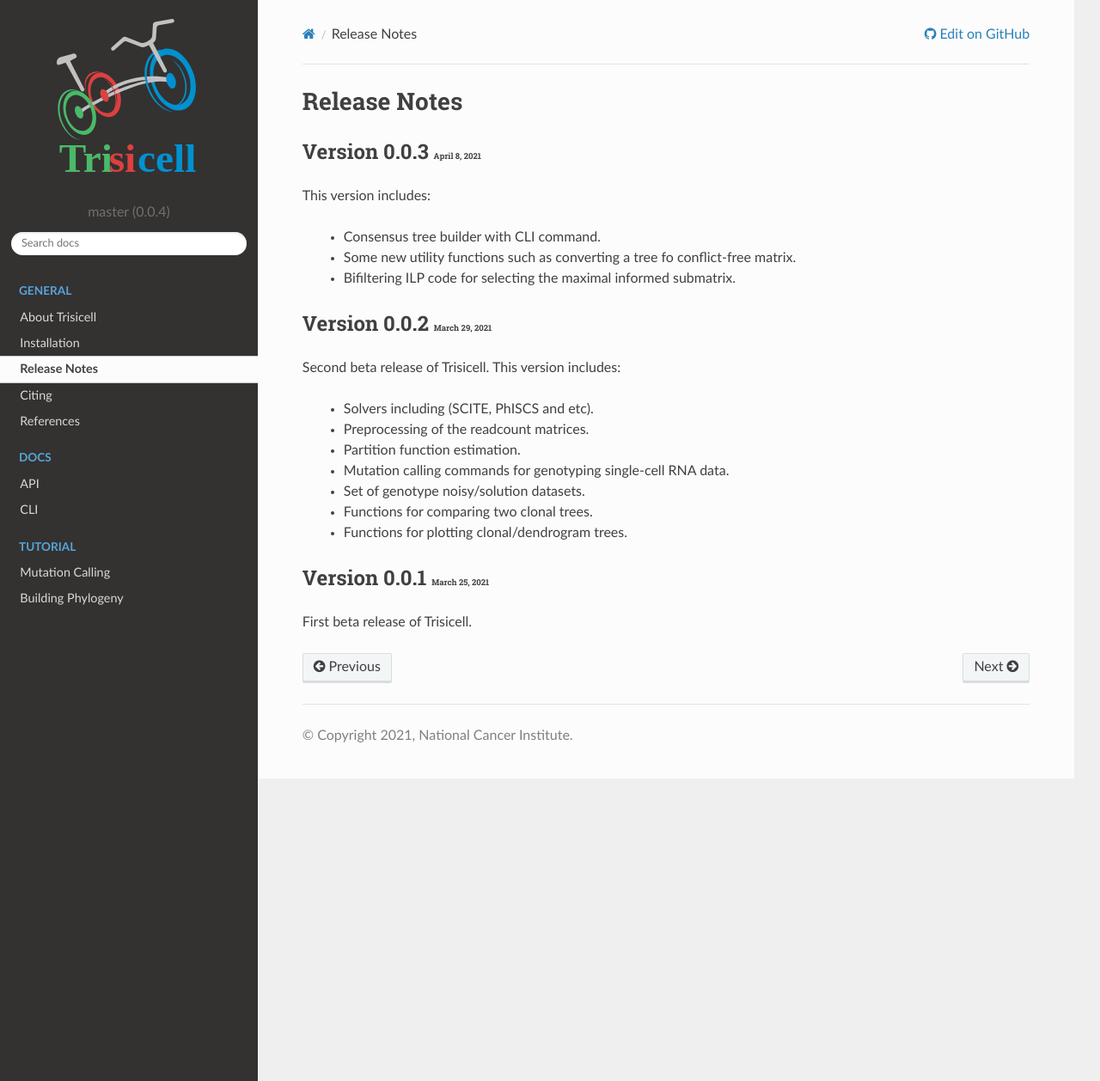
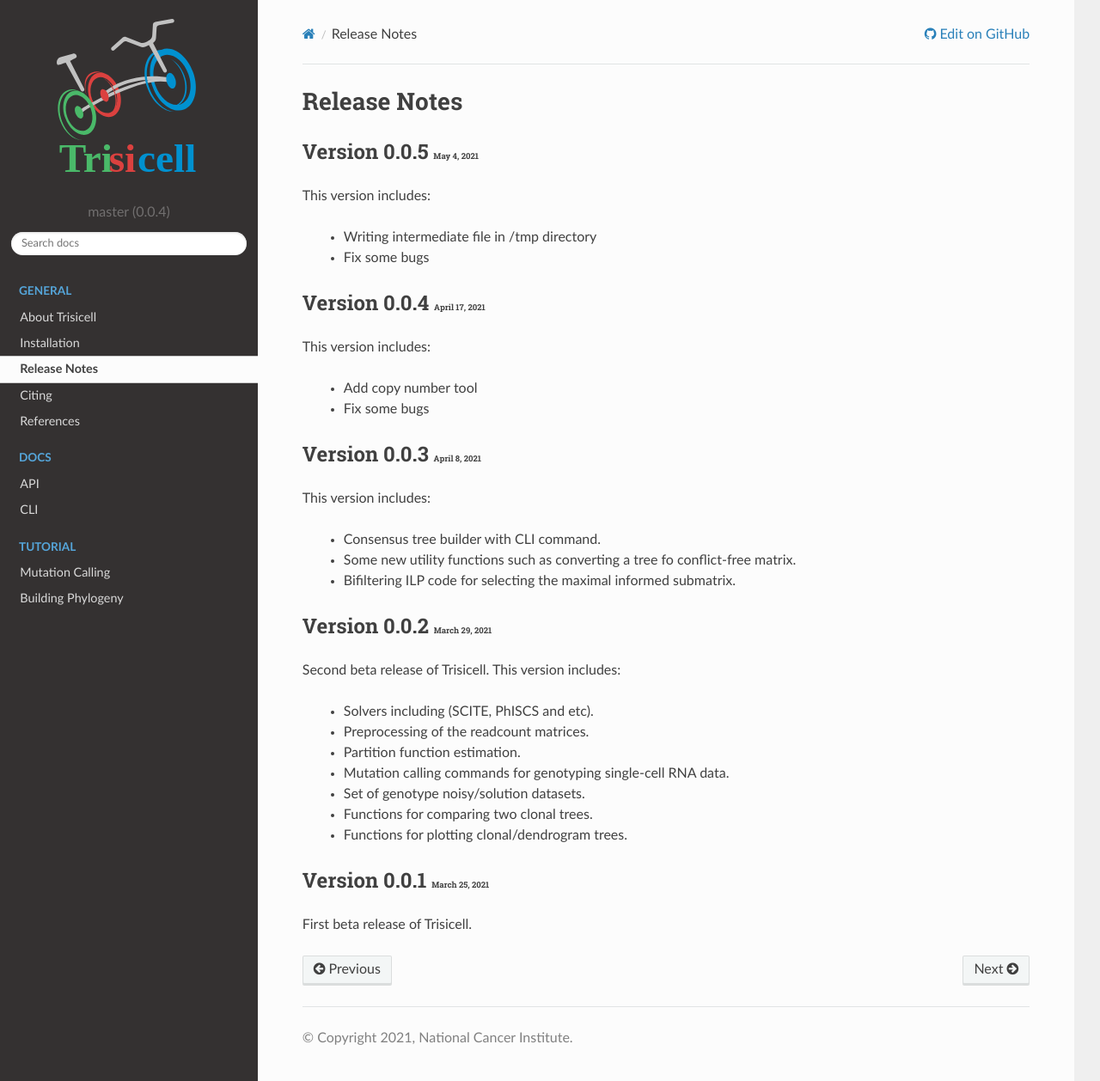
Before and after one commit to faridrashidi/trisicell, a Sphinx documentation site: the page built from docs/source/release_notes.rst, in a window 1280 px wide and 1258 px high. Shown: the whole window at 86% size. Built offline with Sphinx 7.4.7 and the Read the Docs theme 2.0.0, drawn with Linux system fonts in a browser that asks for light colours.

Commit message:
update release notes

```diff
--- a/docs/source/release_notes.rst
+++ b/docs/source/release_notes.rst
@@ -5,6 +5,25 @@
 
 Release Notes
 =============
+
+
+Version 0.0.5 :small:`May 4, 2021`
+-------------------------------------
+
+This version includes:
+
+    - Writing intermediate file in /tmp directory
+    - Fix some bugs
+
+
+Version 0.0.4 :small:`April 17, 2021`
+-------------------------------------
+
+This version includes:
+
+    - Add copy number tool
+    - Fix some bugs
+
 
 Version 0.0.3 :small:`April 8, 2021`
 -------------------------------------
```
